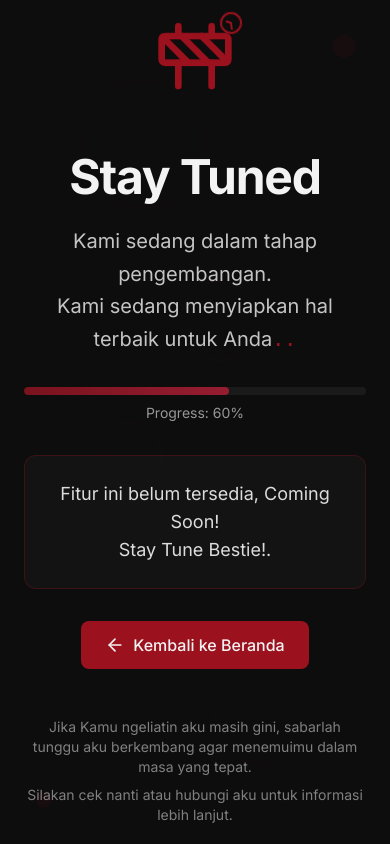
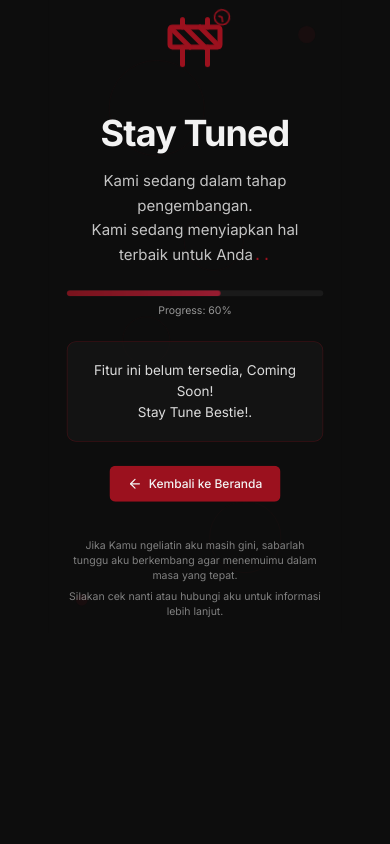
Before and after one commit to pocongcyber77/aleywebsite, a Next.js app: page /stay-tuned in a window 390 px wide. Built offline with nearby package versions, Linux system fonts and the light colour scheme.

Commit message:
Add responsive scaling for small viewports (≤913px width or ≤957px height)

```diff
--- a/pages/_app.tsx
+++ b/pages/_app.tsx
@@ -1,6 +1,41 @@
+'use client';
+
 import type { AppProps } from 'next/app';
+import { useEffect, useState } from 'react';
 import '../styles/globals.css';
 
 export default function App({ Component, pageProps }: AppProps) {
-  return <Component {...pageProps} />;
+  const [isSmallViewport, setIsSmallViewport] = useState(false);
+  const [isClient, setIsClient] = useState(false);
+
+  useEffect(() => {
+    setIsClient(true);
+
+    const checkViewport = () => {
+      const isSmall = window.innerWidth <= 913 || window.innerHeight <= 957;
+      setIsSmallViewport(isSmall);
+    };
+
+    // Check on mount
+    checkViewport();
+
+    // Add event listener for resize
+    window.addEventListener('resize', checkViewport);
+
+    // Cleanup
+    return () => window.removeEventListener('resize', checkViewport);
+  }, []);
+
+  return (
+    <div
+      id="scale-wrapper"
+      className={isClient && isSmallViewport ? 'scale-wrapper-active' : ''}
+      style={{
+        opacity: isClient ? 1 : 0,
+        transition: 'opacity 0.3s ease-in-out'
+      }}
+    >
+      <Component {...pageProps} />
+    </div>
+  );
 }
--- a/styles/globals.css
+++ b/styles/globals.css
@@ -128,3 +128,48 @@
 .form-select {
   @apply w-full px-4 py-3 bg-dark-800 border border-dark-600 rounded-lg text-dark-100 focus:outline-none focus:ring-2 focus:ring-primary-500 focus:border-transparent transition-all duration-200;
 }
+
+/* Responsive Scaling Wrapper */
+#scale-wrapper {
+  transform-origin: top center;
+  transition: transform 0.3s ease-in-out;
+  width: 100%;
+  min-height: 100vh;
+}
+
+#scale-wrapper.scale-wrapper-active {
+  transform: scale(0.75);
+}
+
+/* Ensure fixed/absolute elements stay outside the scale wrapper */
+.navbar-fixed,
+.modal,
+.floating-button,
+.scroll-indicator {
+  position: fixed;
+  z-index: 9999;
+}
+
+/* Ensure navbar stays properly positioned */
+nav[class*="fixed"] {
+  position: fixed !important;
+  z-index: 9999 !important;
+  transform: none !important;
+}
+
+/* Adjust viewport height for scaled content */
+@media (max-width: 913px), (max-height: 957px) {
+  html, body {
+    overflow-x: hidden;
+  }
+
+  /* Ensure proper spacing for scaled content */
+  #scale-wrapper.scale-wrapper-active {
+    margin-bottom: -25vh; /* Compensate for scale reduction */
+  }
+
+  /* Prevent horizontal scroll on small viewports */
+  body {
+    max-width: 100vw;
+  }
+}
```
